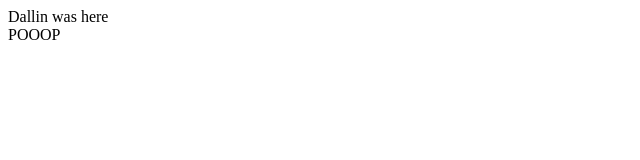
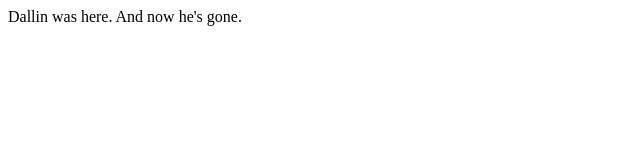
Before and after one commit to jkchristensen36/my-first-repo, a plain HTML site: page index.html in a window 1280 px wide. Shown: the whole page, without its empty margins (0-640 px from the left). Drawn offline with Linux system fonts and the light colour scheme.

Commit message:
Dallin is gone

```diff
--- a/index.html
+++ b/index.html
@@ -6,9 +6,7 @@
     <title>Document</title>
 </head>
 <body>
-    <div>Dallin was here</div>
-
-<div> POOOP</div>
+    <div>Dallin was here. And now he's gone.</div>
 
 </body>
 </html>
```
